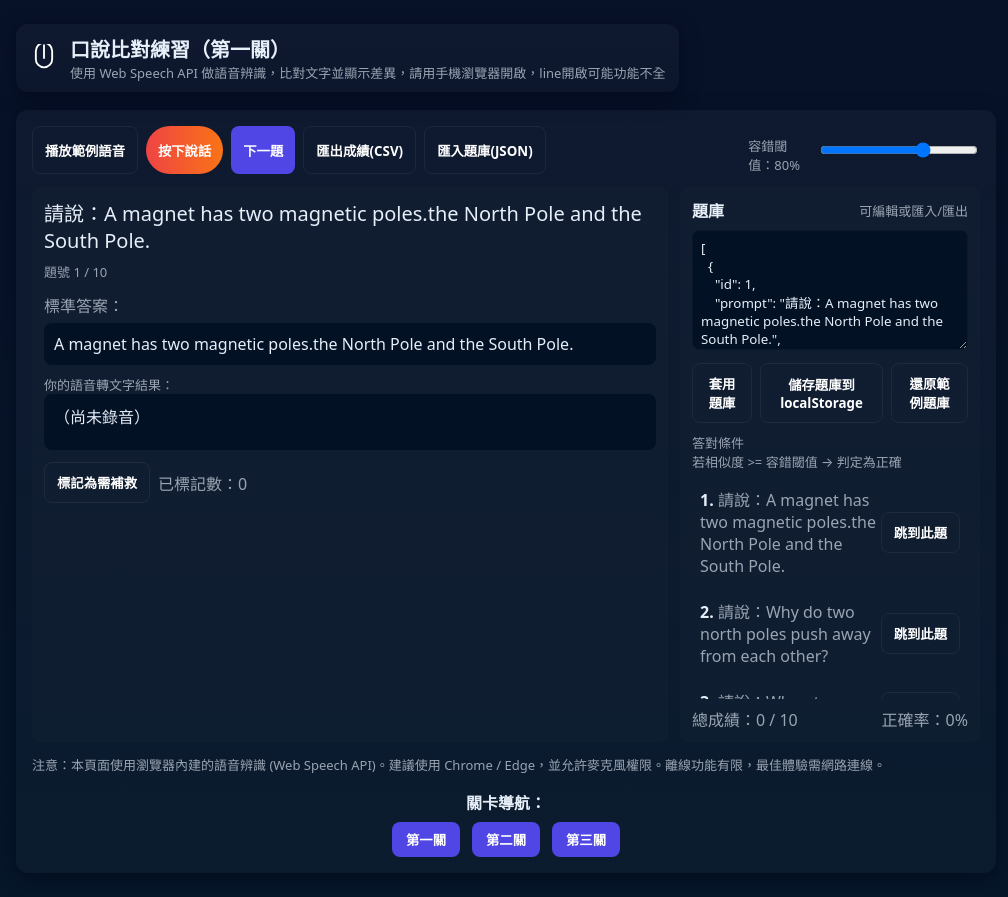
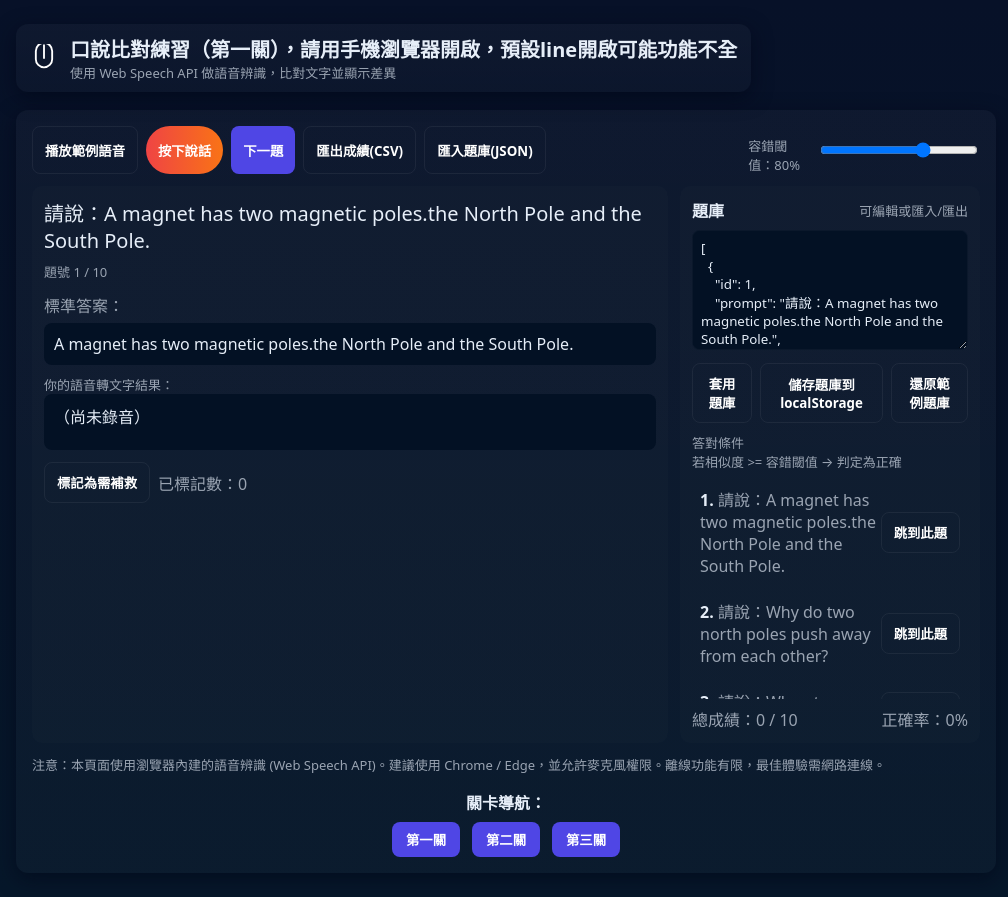
Before and after one commit to issac-sjps/ScienceFair, a plain HTML site: page index.html in a window 1280 px wide. Shown: the whole page, without its empty margins (134-1142 px from the left). Drawn offline with Linux system fonts and the light colour scheme.

Commit message:
Add files via upload

```diff
--- a/index.html
+++ b/index.html
@@ -46,8 +46,8 @@
       <div class="card" style="padding:10px 14px;display:flex;align-items:center;gap:12px">
         <svg width="28" height="28" viewBox="0 0 24 24" fill="none" xmlns="http://www.w3.org/2000/svg"><path d="M12 1v11" stroke="#fff" stroke-width="1.6" stroke-linecap="round" stroke-linejoin="round"/><path d="M19 13a7 7 0 1 1-14 0V6a7 7 0 0 1 14 0v7z" stroke="#fff" stroke-width="1.6" stroke-linecap="round" stroke-linejoin="round"/></svg>
         <div>
-          <h1>口說比對練習（第一關）</h1>
-          <div class="meta">使用 Web Speech API 做語音辨識，比對文字並顯示差異，請用手機瀏覽器開啟，line開啟可能功能不全</div>
+          <h1>口說比對練習（第一關），請用手機瀏覽器開啟，預設line開啟可能功能不全</h1>
+          <div class="meta">使用 Web Speech API 做語音辨識，比對文字並顯示差異</div>
         </div>
       </div>
     </header>
```
